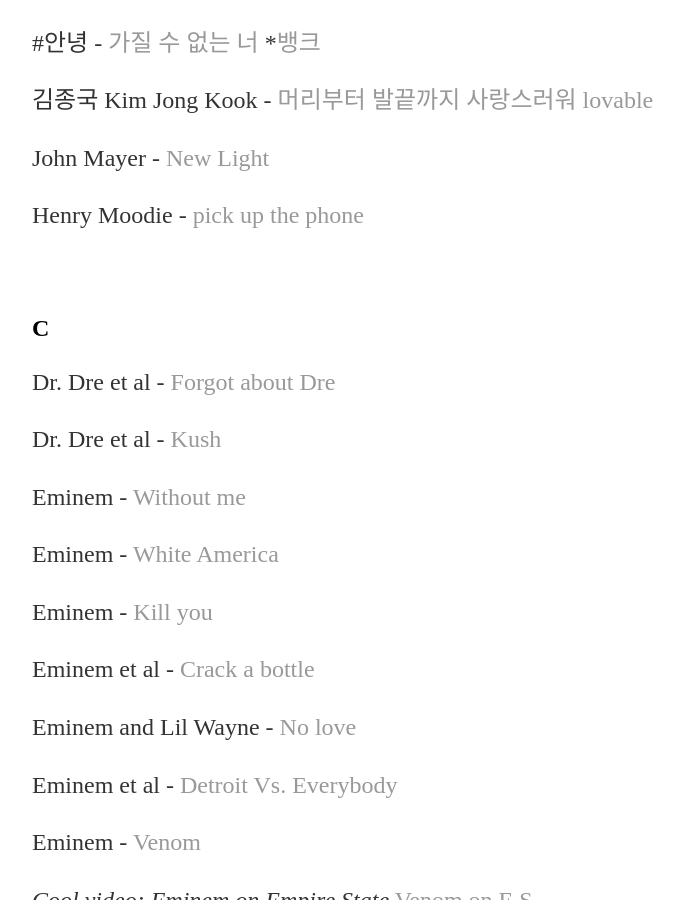
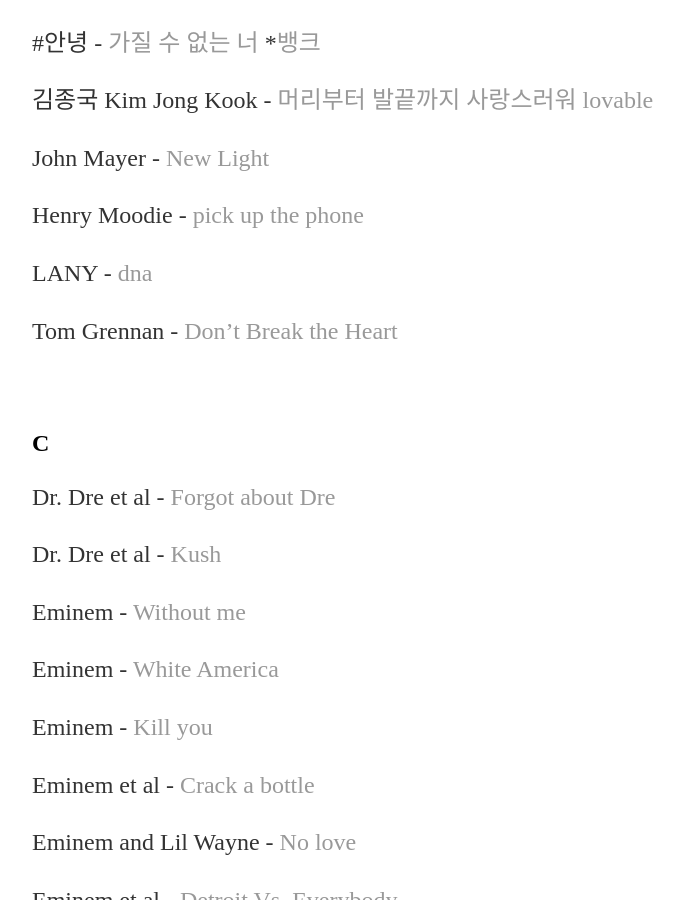
Before and after one commit to yjkweon24/yjkweon24.github.io, a Jekyll site: the page built from _posts/2018-10-23-songs-that-i-love.md, in a window 1280 px wide and 900 px high, scrolled down 16062 px. Shown: the whole window, without its empty margins (160-843 px from the left). Built offline with Jekyll 4.4.1, drawn with Linux system fonts in a browser that asks for light colours; some of the changed text lies outside the part shown.

Commit message:
Update 2018-10-23-songs-that-i-love.md

```diff
--- a/_posts/2018-10-23-songs-that-i-love.md
+++ b/_posts/2018-10-23-songs-that-i-love.md
@@ -560,6 +560,10 @@
 
 Henry Moodie - [pick up the phone](https://youtu.be/aZDlaZCpKYw?si=rBT8gnUL6ViPq-P3)
 
+LANY - [dna](https://www.youtube.com/watch?v=EDOzUWDAeQA)
+
+Tom Grennan - [Don't Break the Heart](https://www.youtube.com/watch?v=k8CNPW-8G9w)
+
 <br>
 
 ## C
```
Also changed, not shown: other parts of _posts/2018-10-23-songs-that-i-love.md (+2 -0 lines).
